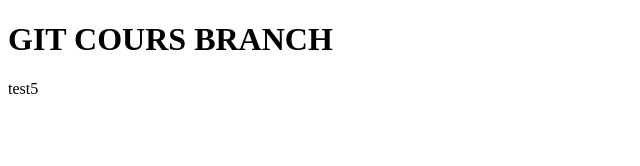
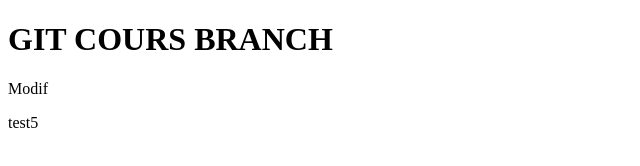
Before and after one commit to FuriiaGeek/dwwm28, a plain HTML site: page index.html in a window 1280 px wide. Shown: the full height of the page, 0-640 px from the left. Drawn offline with Linux system fonts and the light colour scheme.

Commit message:
save max 2

```diff
--- a/index.html
+++ b/index.html
@@ -8,12 +8,7 @@
 </head>
 <body>
     <h1>GIT COURS BRANCH</h1>
-        <thead>
-
-        </thead>
-        <tbody>
-
-        </tbody>
+        <p>Modif</p>
     <p>test5</p>
 </body>
 </html>
```
